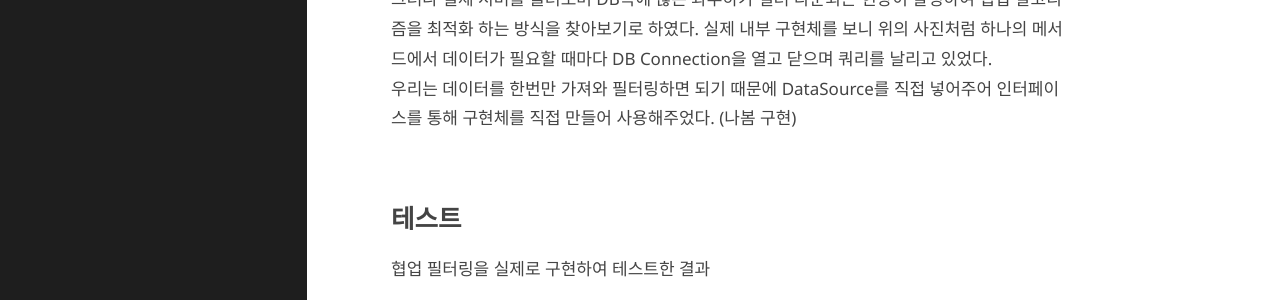
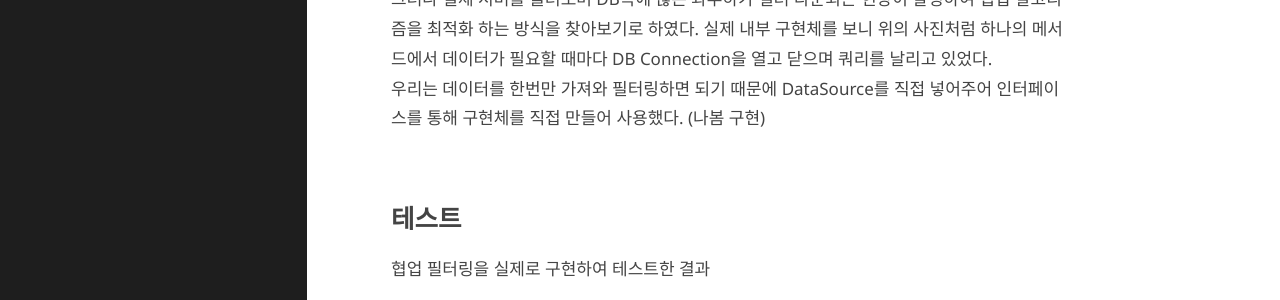
Before and after one commit to jujeol-jujeol/jujeol-jujeol.github.io, a Jekyll site: the page built from _posts/2021-08-12-협업-필터링.md, in a window 1280 px wide and 900 px high, scrolled down 7200 px. Shown: the part 183-483 px from the top of the window. Built offline with Jekyll 4.4.1, drawn with Linux system fonts in a browser that asks for light colours; some web fonts are replaced.

Commit message:
Update _posts/2021-08-12-협업-필터링.md
Co-authored-by: sunhpark42 <67677561+sunhpark42@users.noreply.github.com>

```diff
--- a/_posts/2021-08-12-협업-필터링.md
+++ b/_posts/2021-08-12-협업-필터링.md
@@ -180,7 +180,7 @@ Mahout은 다양한 방식으로 데이터 모델을 만들 수 있도록 지원
 ![](/assets/img/2021-08-11-23-27-43.png)
 
 그러나 실제 서버를 돌려보며 DB쪽에 많은 과부하가 걸려 다운되는 현상이 발생하여 협업 알고리즘을 최적화 하는 방식을 찾아보기로 하였다. 실제 내부 구현체를 보니 위의 사진처럼 하나의 메서드에서 데이터가 필요할 때마다 DB Connection을 열고 닫으며 쿼리를 날리고 있었다.
-우리는 데이터를 한번만 가져와 필터링하면 되기 때문에 DataSource를 직접 넣어주어 인터페이스를 통해 구현체를 직접 만들어 사용해주었다. (나봄 구현)
+우리는 데이터를 한번만 가져와 필터링하면 되기 때문에 DataSource를 직접 넣어주어 인터페이스를 통해 구현체를 직접 만들어 사용했다. (나봄 구현)
 
 ## 테스트
 협업 필터링을 실제로 구현하여 테스트한 결과
```
